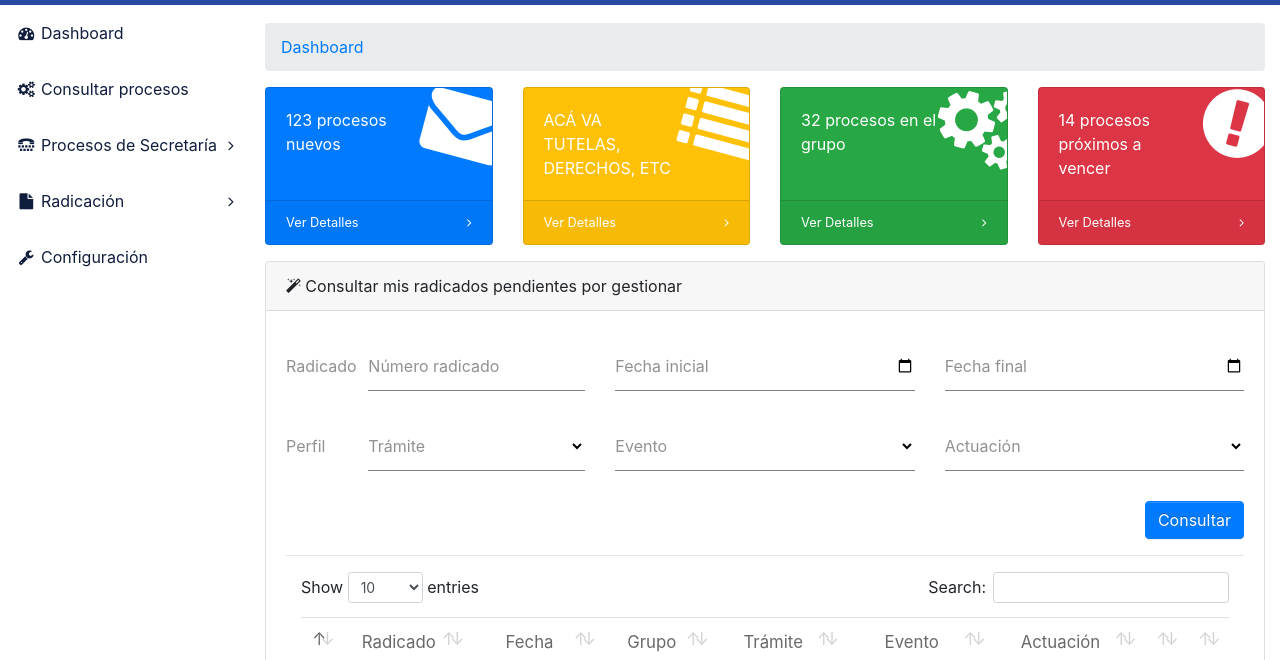
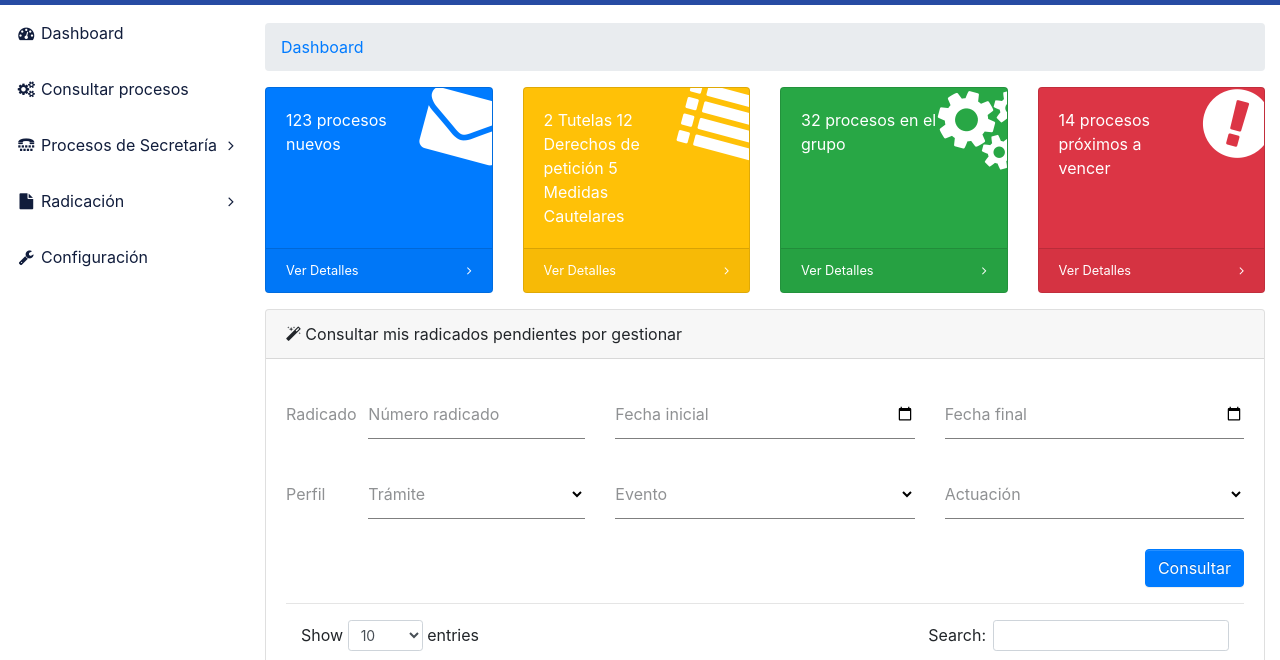
Before and after one commit to sic-schica/Prototipo, a website with bundled scripts: page index_secretaria.html in a window 1280 px wide. Shown: the part 81-741 px from the top of the page. Built offline with nearby package versions, Linux system fonts and the light colour scheme.

Commit message:
Cambio texto card 2 dashboard

```diff
--- a/index_secretaria.html
+++ b/index_secretaria.html
@@ -75,7 +75,11 @@
                      <div class="card-body-icon">
                         <i class="fa fa-fw fa-list"></i>
                      </div>
-                     <div class="mr-5">ACÁ VA TUTELAS, DERECHOS, ETC</div>
+                     <div class="mr-5">
+                        2 Tutelas
+                        12 Derechos de petición
+                        5 Medidas Cautelares
+                     </div>
                   </div>
                   <a class="card-footer text-white clearfix small z-1" href="indicadores_secretaria.html#procesos_nuevos">
                   <span class="float-left">Ver Detalles</span>
```
